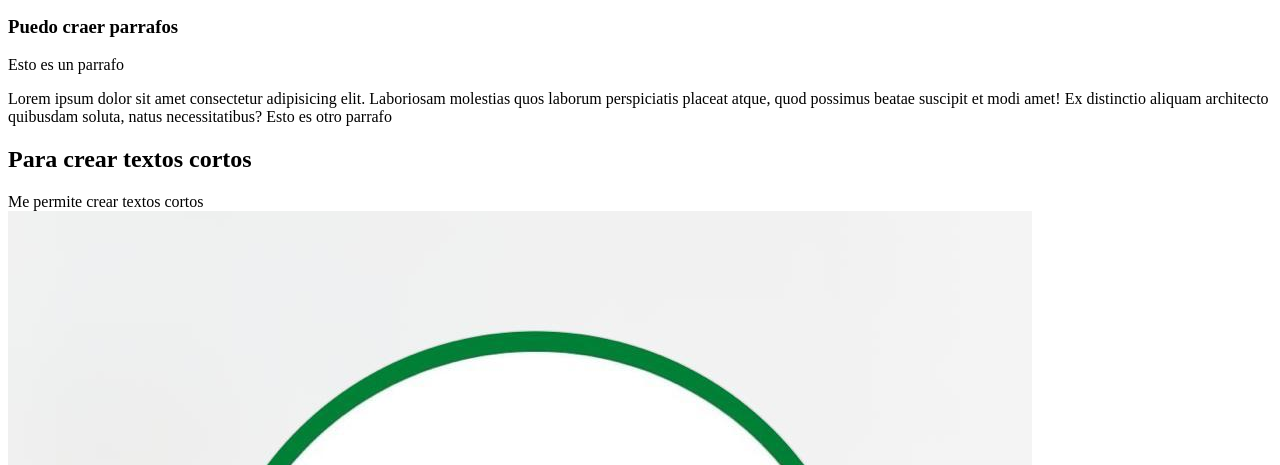
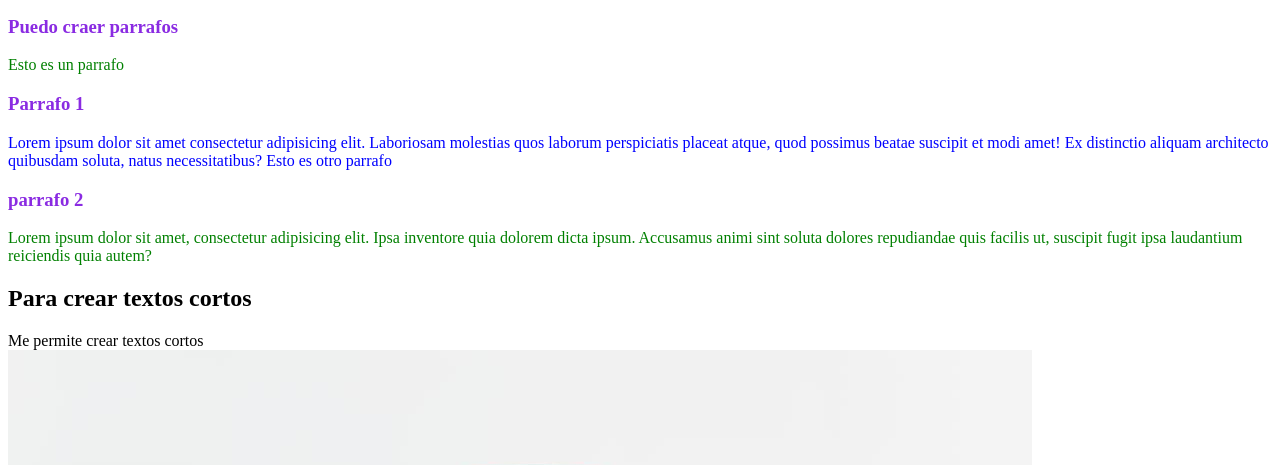
Before and after one commit to UdeA-Project3/HTML-CSS, a plain HTML site: page index.html in a window 1280 px wide. Shown: the part 977-1442 px from the top of the page. Drawn offline with Linux system fonts and the light colour scheme.

Commit message:
Coneccion con la carpeta Styles mediante propiedad link para crear estilos

```diff
--- /dev/null
+++ b/Style/Styles.css
@@ -0,0 +1,10 @@
+p{
+    color:green;
+}
+
+h1{
+    color: blueviolet;
+}
+#parrafo1{
+    color: blue;
+}
--- a/index.html
+++ b/index.html
@@ -6,6 +6,7 @@
         <meta name="viewport" content="width=device-width, initial-scale=1.0">
         <title>Hola este es el titulo</title>
         <description>Esta es la description</description>
+        <link href="./Style/Styles.css" rel="stylesheet"/>
 
     </head>
     <body>
@@ -27,8 +28,6 @@
                 <li> lista3</li>
                 <li> lista4</li>
                 <li> lista5</li>
-
-
             </ul>
             <div> Hola esto es un div</div>
         </header>
@@ -52,16 +51,22 @@
                 <article>
                     <h1>  Puedo craer parrafos</h1>
                     <p> Esto es un parrafo</p>
-                    <p> Lorem ipsum dolor sit amet consectetur adipisicing elit.
+                    <h1>Parrafo 1 </h1>
+                    <p id="parrafo1"> Lorem ipsum dolor sit amet consectetur adipisicing elit.
                         Laboriosam molestias quos laborum perspiciatis placeat atque,
                          quod possimus beatae suscipit et modi amet! Ex distinctio aliquam architecto quibusdam soluta,
                          natus necessitatibus? Esto es otro parrafo</p>
+                         <h1>parrafo 2</h1>
+                         <p> Lorem ipsum dolor sit amet, consectetur adipisicing elit. Ipsa inventore quia dolorem dicta ipsum.
+                            Accusamus animi sint soluta dolores repudiandae quis facilis ut,
+                            suscipit fugit ipsa laudantium reiciendis quia autem?</p>
+
+
                  </article>
                  <h2>Para crear textos cortos</h2>
                  <span> Me permite crear textos cortos</span>
             </section>
             <img src="./media/WhatsApp Image 2023-12-29 at 12.09.08 PM.jpeg" alt='foto del logo paisa coffee'/>
-
 
         </main>
         <h3>Esta es la ultima seccion de mi pagina</h3>
```
Also changed, not shown: estudio.html (+11 -0 lines).
